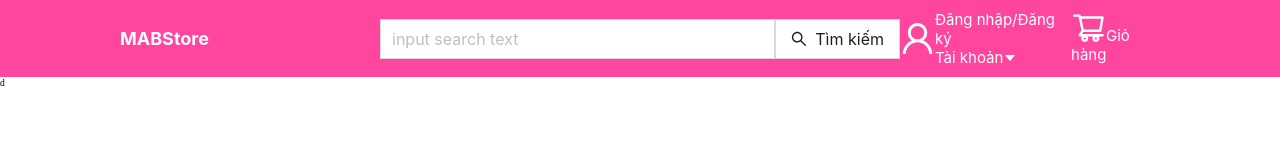
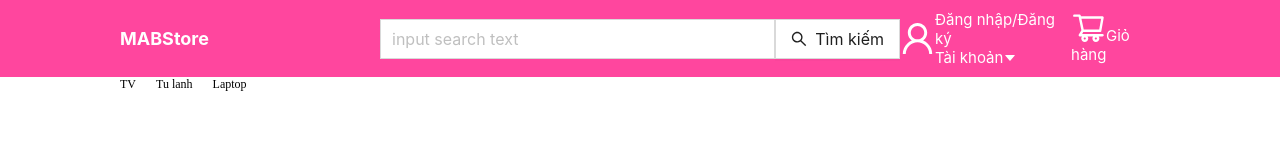
Before and after one commit to tai160903/MABStore, a React (Create React App) app in the folder client/: page / in a window 1280 px wide. Shown: the top 167 px of the page. Built offline with nearby package versions, Linux system fonts and the light colour scheme.

Commit message:
Edit header

```diff
--- /dev/null
+++ b/client/src/components/ButtonComponent/ButtonComponent.jsx
@@ -0,0 +1,11 @@
+import { Button } from "antd";
+
+function ButtonComponent({ size, style, text, ...rest }) {
+  return (
+    <Button size={size} style={{ borderRadius: "unset" }} {...rest}>
+      {text}
+    </Button>
+  );
+}
+
+export default ButtonComponent;
--- a/client/src/components/ButtonInputSearch/ButtonInputSearch.jsx
+++ b/client/src/components/ButtonInputSearch/ButtonInputSearch.jsx
@@ -1,22 +1,22 @@
 import { SearchOutlined } from "@ant-design/icons";
-import { Button, Input } from "antd";
 import React from "react";
+import InputComponent from "../InputComponent/InputComponent";
+import ButtonComponent from "../ButtonComponent/ButtonComponent";
 function ButtonInputSearch(props) {
   const { size, placeholder, text } = props;
   return (
     <div style={{ display: "flex" }}>
-      <Input
+      <InputComponent
         size={size}
         placeholder={placeholder}
         style={{ borderRadius: "unset" }}
       />
-      <Button
+      <ButtonComponent
         size={size}
         icon={<SearchOutlined />}
         style={{ borderRadius: "unset" }}
-      >
-        {text}
-      </Button>
+        text={text}
+      />
     </div>
   );
 }
--- a/client/src/components/Header/Header.jsx
+++ b/client/src/components/Header/Header.jsx
@@ -6,7 +6,6 @@ import {
   WrapperText,
   WrapperTextSmall,
 } from "./styled";
-import Search from "antd/es/transfer/search";
 import {
   CaretDownOutlined,
   ShoppingCartOutlined,
--- /dev/null
+++ b/client/src/components/InputComponent/InputComponent.jsx
@@ -0,0 +1,10 @@
+import { Input } from "antd";
+import React from "react";
+
+function InputComponent({ size, placeholder, style, ...rest }) {
+  return (
+    <Input size={size} placeholder={placeholder} style={style} {...rest} />
+  );
+}
+
+export default InputComponent;
--- /dev/null
+++ b/client/src/components/TypeProduct/TypeProduct.jsx
@@ -0,0 +1,5 @@
+function TypeProduct({ name }) {
+  return <div>{name}</div>;
+}
+
+export default TypeProduct;
--- a/client/src/pages/HomePage/HomePage.jsx
+++ b/client/src/pages/HomePage/HomePage.jsx
@@ -1,5 +1,18 @@
+import TypeProduct from "../../components/TypeProduct/TypeProduct";
+import { WrapperTypeProduct } from "./style";
+
 function HomePage() {
-  return <div>d</div>;
+  const arr = ["TV", "Tu lanh", "Laptop"];
+
+  return (
+    <div style={{ padding: "0 120px" }}>
+      <WrapperTypeProduct>
+        {arr.map((item) => {
+          return <TypeProduct name={item} key={item} />;
+        })}
+      </WrapperTypeProduct>
+    </div>
+  );
 }
 
 export default HomePage;
--- /dev/null
+++ b/client/src/pages/HomePage/style.js
@@ -0,0 +1,9 @@
+import styled from "styled-components";
+
+export const WrapperTypeProduct = styled.div`
+  display: flex;
+  align-items: center;
+  gap: 20px;
+  justify-content: flex-start;
+  font-size: 12px;
+`;
```
